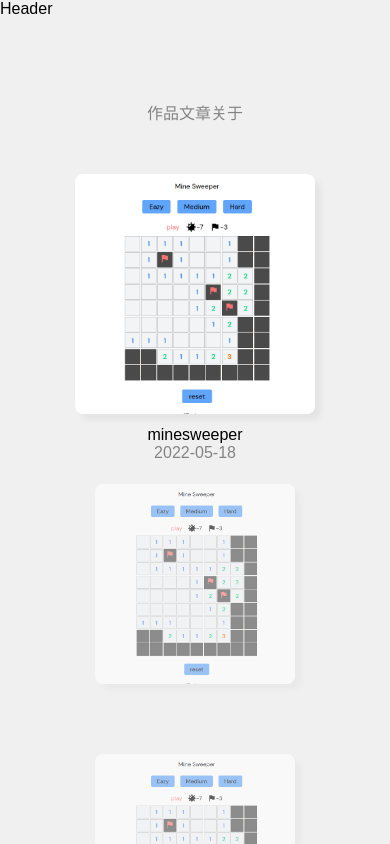
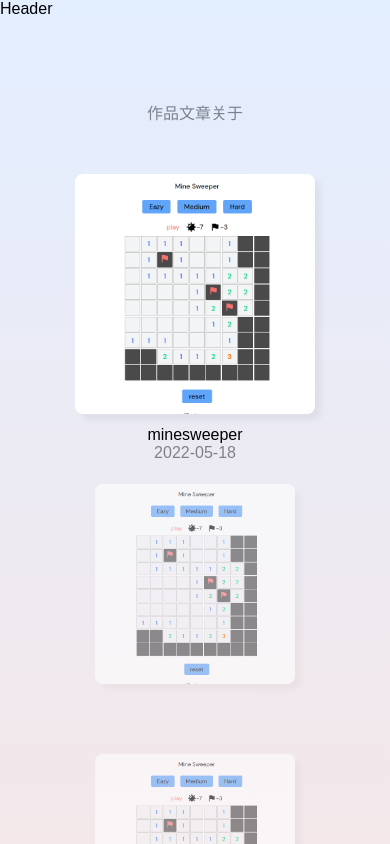
Before and after one commit to Circkoooooo/blog-ygyqq, a Vue app: page /#/ in a window 390 px wide. Built offline with nearby package versions, Linux system fonts and the light colour scheme.

Commit message:
style: add Gradient.

```diff
--- a/src/pages/Home/Home.css
+++ b/src/pages/Home/Home.css
@@ -15,7 +15,7 @@
 	}
 }
 .main {
-	background-color: #f0f0f0;
+	/* background-color: #f0f0f0; */
 	display: flex;
 	flex: 1;
 }
--- a/src/pages/Home/Home.mobile.css
+++ b/src/pages/Home/Home.mobile.css
@@ -3,9 +3,6 @@
 		display: flex;
 		flex-direction: column;
 		width: 100%;
-	}
-	.header {
-		background-color: #f0f0f0;
 	}
 
 	.content {
--- a/src/styles/global.css
+++ b/src/styles/global.css
@@ -15,4 +15,5 @@ body {
 #app {
 	display: flex;
 	flex-direction: column;
+	background: linear-gradient(0deg, #f3e7e9 0%, #e3eeff 99%, #e3eeff 100%);
 }
```
